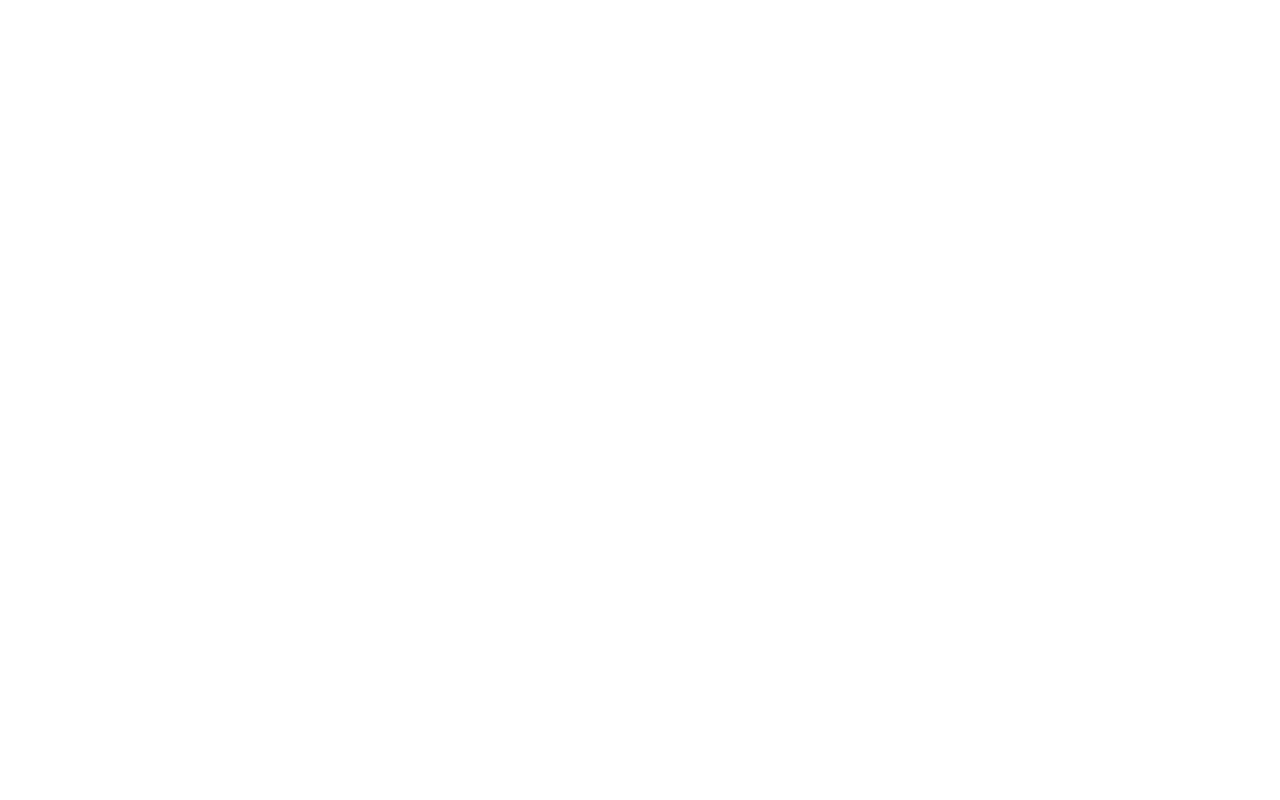
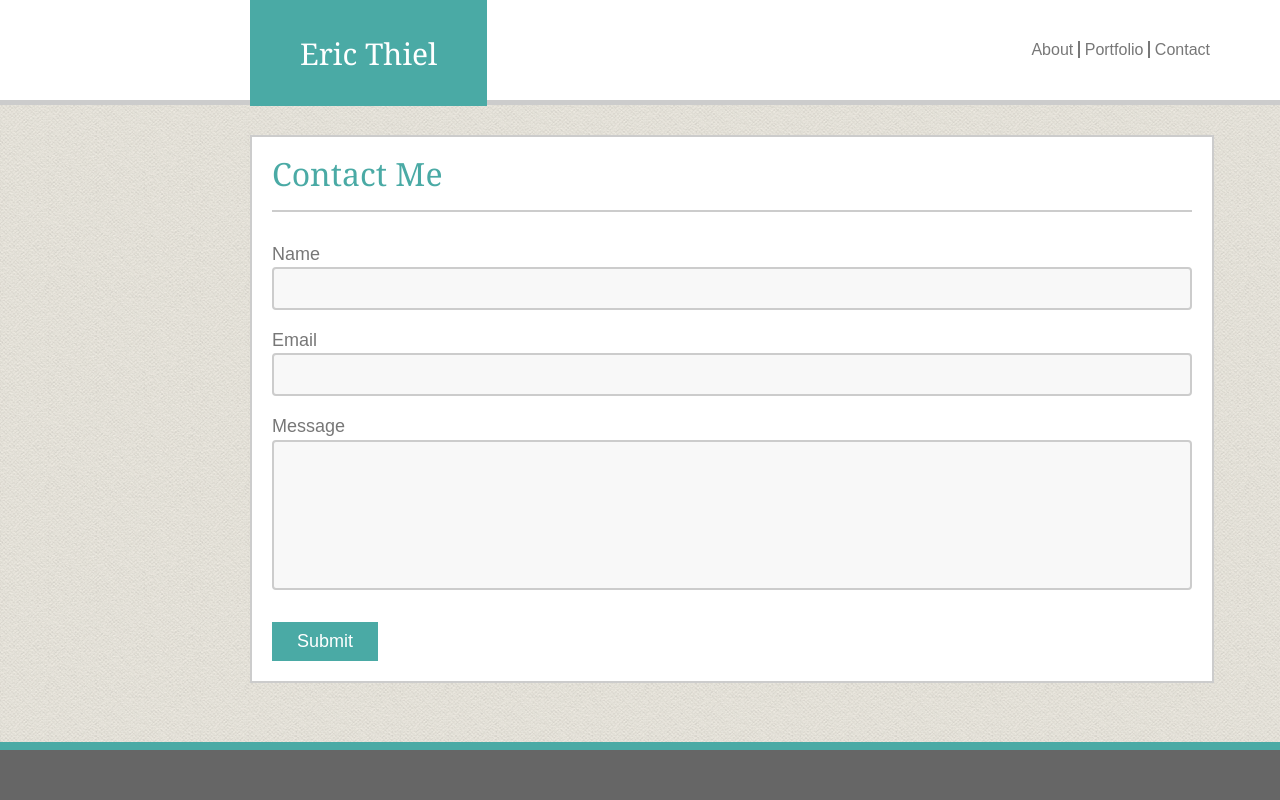
Before and after one commit to bigPoppaChop/Basic-Portfolio, a plain HTML site: page contact.html in a window 1280 px wide. Drawn offline with Linux system fonts and the light colour scheme.

Commit message:
updated contact & portfolio pages

```diff
--- a/assets/css/style.css
+++ b/assets/css/style.css
@@ -6,13 +6,16 @@ body{
   padding:0px;
   background-image: url(../images/seamless_paper_texture.png);
   height: 100%;
+  display: flex;
+  flex-direction: column;
+  min-height: 100vh;
 }
 /* Top Bar */
 .header{
   padding: 0px;
   background: #ffffff;
   border-bottom: 5px solid #cccccc;
-  margin-bottom: 50px;
+  margin-bottom: 30px;
   height:100px;
 }
 /* Top Bar Content*/
@@ -52,17 +55,18 @@ body{
   border-left:2px solid #777777;
   padding-left: 5px;
 }
-/* Primary Content Container */
+/* About Me Content */
 .pageContent{
   margin-left: 250px;
   background-color: #ffffff;
   border: 2px solid #cccccc;
   width: 960px;
-  margin-bottom: 67px;
+  /* margin-bottom: 67px; */
 }
 /* Content Title */
 #contentTitle{
-  padding: 20px;
+  padding: 15px;
+  padding-left: 0;
   margin-left: 20px;
   margin-right:20px;
   font-family: Georgia, 'Times New Roman', Times, serif;
@@ -70,16 +74,80 @@ body{
   font-size: 32px;
   border-bottom: 2px solid #cccccc;
 }
-/* Content Body */
+/* About Me Content Body */
 #aboutmeContent{
   padding: 20px;
   line-height: 150%;
   font-size: 18px;
 }
+/* Contact Content Body */
+#contactForm{
+  padding: 20px;
+  font-size: 18px;
+  line-height: 50%;
+}
+/* Name & Email boxes */
+input{
+  width:100%;
+  padding: 12px 20px;
+  margin: 8px 0;
+  box-sizing: border-box;
+  border: 2px solid #ccc;
+  border-radius: 4px;
+  background-color: #f8f8f8;
+}
+/* Message Box */
+textarea{
+  width: 100%;
+  height: 150px;
+  padding: 12px 20px;
+  box-sizing: border-box;
+  border: 2px solid #ccc;
+  border-radius: 4px;
+  background-color: #f8f8f8;
+  resize: none;
+
+}
+/* Submit Button */
+#contactSubmit{
+  background-color:#4aaaa5;
+  color: white;
+  padding: 15px 25px;
+  text-align: center;
+  text-decoration: none;
+  display: inline-block;
+  margin-top: 5px;
+}
 /* Image float  */
 #ericSmirk{
   float: left;
   margin-right: 20px;
+}
+
+/* Portfolio Image Gallery */
+/*.gallery {
+  margin: 5px;
+  border: 1px solid #ccc;
+  float: left;
+  width: 180px;
+}
+
+.gallery:hover {
+  border: 1px solid #777;
+}
+
+.gallery img {
+  width: 100%;
+  height: auto;
+}
+
+.desc {
+  padding: 15px;
+  text-align: center;
+}
+/* Spacer */
+.spacer {
+  flex: 1;
 }
 /* footer */
 footer{
--- a/contact.html
+++ b/contact.html
@@ -0,0 +1,54 @@
+<!DOCTYPE html>
+<html lang="en">
+<!-- Head -->
+<head>
+  <meta charset="UTF-8">
+  <meta name="viewport" content="width=device-width, initial-scale=1.0">
+  <meta http-equiv="X-UA-Compatible" content="ie=edge">
+  <title>Basic-Portfolio</title>
+  <!-- Favicon -->
+  <link rel="icon" href="../Basic-Portfolio/assets/images/face.png" type="image/jpg">
+  <!-- CSS reference -->
+  <link rel="stylesheet" href="../Basic-Portfolio/assets/css/style.css">
+</head>
+<body>
+  <!-- Navigation Bar -->
+  <header class="header">
+    <div class="navBar">
+      <div id="name"> Eric Thiel</div>
+      <div class="navigationLinks">
+        <a href="../Basic-Portfolio/index.html" id="aboutLink">About</a>
+        <a href="../Basic-Portfolio/portfolio.html" id="portfolioLink">Portfolio</a>
+        <a href="../Basic-Portfolio/contact.html" id="contactLink">Contact</a>
+      </div>
+    </div>
+  </header>
+
+  <!-- Content -->
+  <div class="pageContent">
+    <!-- Content Title -->
+    <div id="contentTitle">Contact Me</div>
+    <!-- Content Box -->
+    <div id="contactForm">
+      <p>Name
+        <input type="text" name="name" id="contactName">
+      </p>
+      <p>Email
+        <input type="email" name="email" id="contactEmail">
+      </p>
+      <p>Message
+        <br>
+        <br>
+        <textarea id="contactMessage" name="contactMessage"></textarea>
+      </p>
+      <br>
+      <a href="#" id="contactSubmit">Submit</a>
+    </div>
+  </div>
+  <div class="spacer"></div>
+  <!-- Footer -->
+  <footer class="footer">
+  </footer>
+
+</body>
+</html>
```
Also changed, not shown: index.html (+18 -7 lines), portfolio.html (+69 -0 lines).
